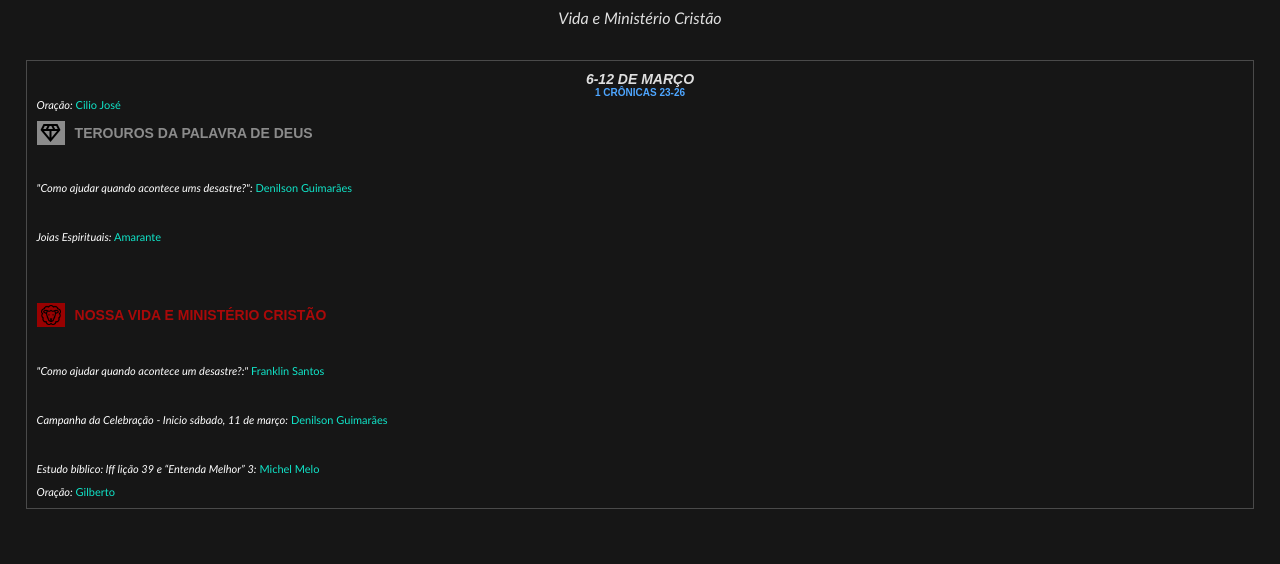
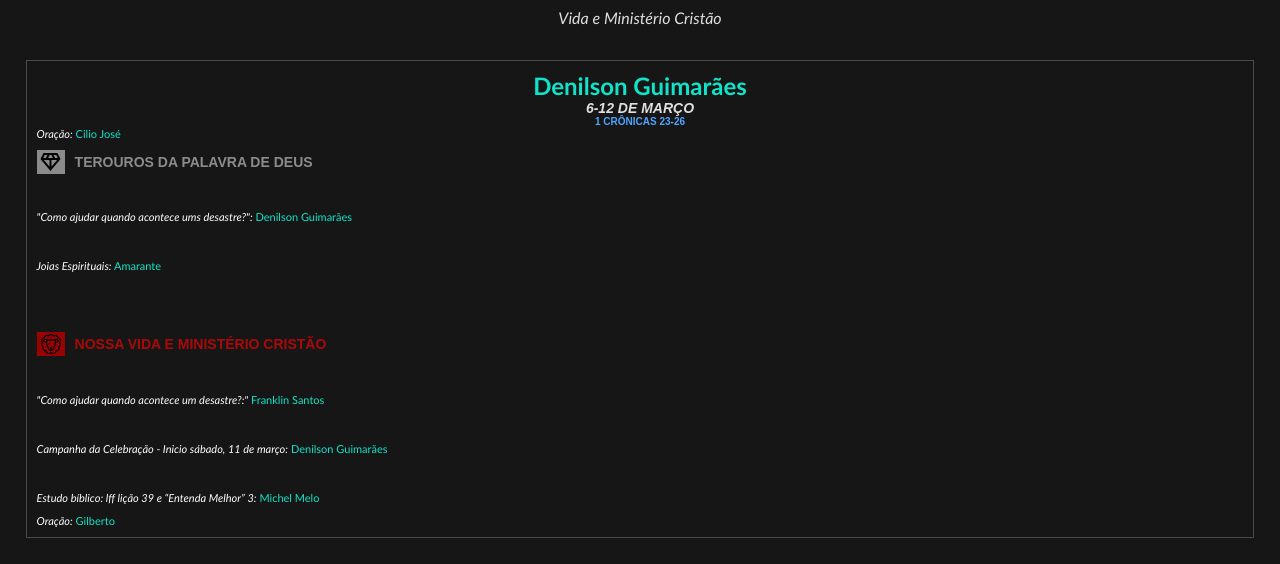
Before and after one commit to David-Alves-Santos/designacao_reuniao, a plain HTML site: page index.html in a window 1280 px wide. Drawn offline with nearby package versions, Linux system fonts and the light colour scheme.

Commit message:
Adicionando presidente

```diff
--- a/assets/style.css
+++ b/assets/style.css
@@ -24,6 +24,11 @@ body{
     font-style: italic;
     font-size: 16px;
     text-align:center;
+}
+
+.presidente{
+    font-family: 'Trebuchet MS', 'Lucida Sans Unicode', 'Lucida Grande', 'Lucida Sans', Arial, sans-serif;
+    color: #10f3d5ee;
 }
 
 .oracao_inicial{
--- a/index.html
+++ b/index.html
@@ -16,6 +16,7 @@
     <main>
         <section class="principal">
             <div class="semana_leitura">
+                <h2 class="presidente">Denilson Guimarães</h2>
                 <h2 class="semana"><em>6-12 de Março</em></h2>
                 <h2 class="leitura_semana">1 Crônicas 23-26</h2>
             </div>
```
